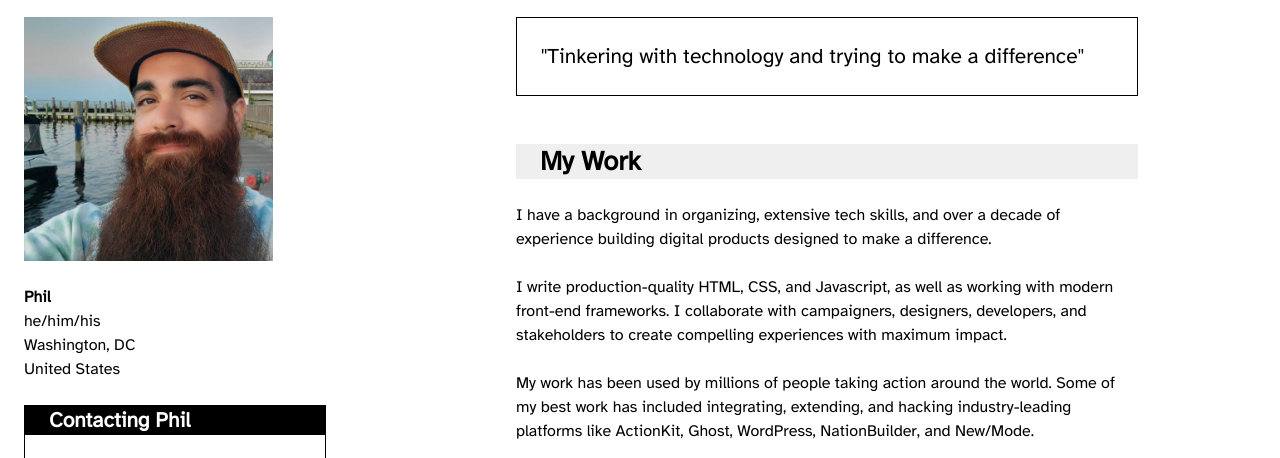
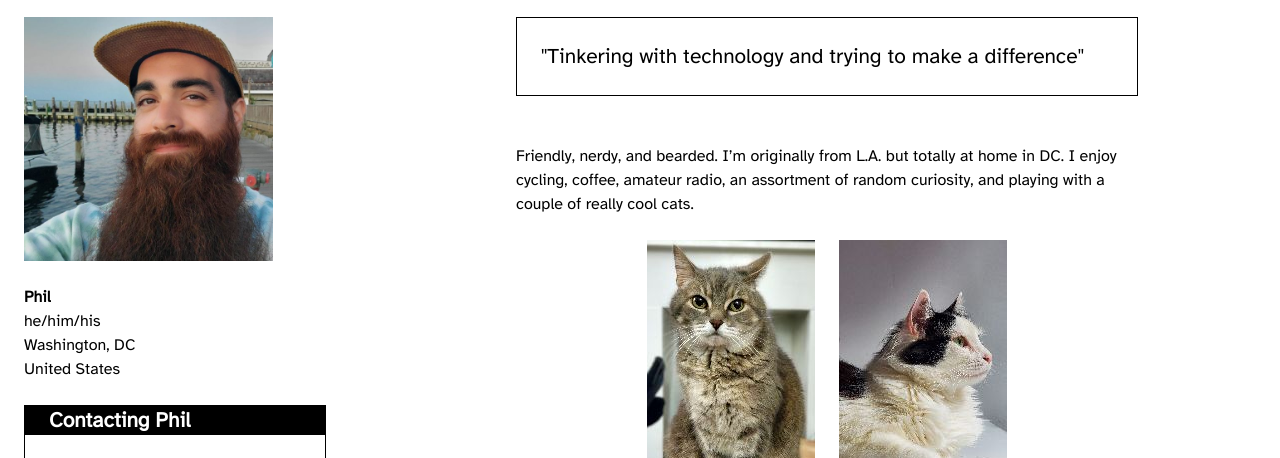
Before and after one commit to phillipknight/astro-pkk, an Astro site: page /about in a window 1280 px wide. Shown: the part 75-533 px from the top of the page. Built offline with nearby package versions, Linux system fonts and the light colour scheme; Astro itself is replaced by a stand-in of ours; a web font is replaced by a local one.

```diff
--- a/src/pages/about.astro
+++ b/src/pages/about.astro
@@ -1,5 +1,6 @@
 ---
 import BaseLayout from "../layouts/BaseLayout.astro";
+import { Image } from 'astro:assets';
 import profilepic from "../assets/bay-dock.jpg";
 import userIcon from "../icons/user.svg";
 import "@fontsource/fredoka-one";
@@ -159,6 +160,26 @@
         <p class="extended-network">
           "Tinkering with technology and trying to make a difference"
         </p>
+
+        <h2 class="visually-hidden">My Blurb</h2>
+        <p>
+          Friendly, nerdy, and bearded. I’m originally from L.A. but totally at
+          home in DC. I enjoy cycling, coffee, amateur radio, an assortment of random curiosity, and playing with a couple of really cool cats.
+        </p>
+        <div class="cats">
+
+          <div class="cat">
+            <Image src={chompfriend} alt="A grey kittycat stands with paws close together and faces the camera" />
+            <p>Chomp</p>
+            </div>
+            <div class="cat">
+              <Image src={pandabearfriend} alt="A floofy white cat with black spots, pink ears and a pink snoot, looks off to the side of the camera" />
+              <p>Panda Bear</p>
+            </div>
+          </div>
+
+
+
         <h2>My Work</h2>
 
         <p>
@@ -168,15 +189,17 @@
         </p>
 
         <p>
-          I write production-quality HTML, CSS, and Javascript, as well
-          as working with modern front-end frameworks. I collaborate with campaigners, designers, developers, and stakeholders
-          to create compelling experiences with maximum impact.
+          I write production-quality HTML, CSS, and Javascript, as well as
+          working with modern front-end frameworks. I collaborate with
+          campaigners, designers, developers, and stakeholders to create
+          compelling experiences with maximum impact.
         </p>
 
         <p>
-          My work has been used by millions of people taking action around the world. Some of my best work has included integrating, extending,
-          and hacking industry-leading platforms like ActionKit, Ghost,
-          WordPress, NationBuilder, and New/Mode.
+          My work has been used by millions of people taking action around the
+          world. Some of my best work has included integrating, extending, and
+          hacking industry-leading platforms like ActionKit, Ghost, WordPress,
+          NationBuilder, and New/Mode.
         </p>
 
         <p><a class="glitter-text" href="/cv">Check out my CV</a></p>
@@ -375,6 +398,8 @@
     button {
       text-decoration: none;
       font-weight: bold;
+      height: 100%;
+      width: 100%;
     }
   }
 
@@ -419,7 +444,16 @@
     font-size: 1.6875rem;
     padding-inline-start: 1.5rem;
   }
-
+  .cats {
+    display: flex;
+    gap: 1.5rem;
+    justify-content: center;
+  }
+  .cat {
+    display: flex;
+    flex-direction:column;
+    align-items:center;
+  }
   .friends-list {
     background: #efefef;
     display: grid;
```
